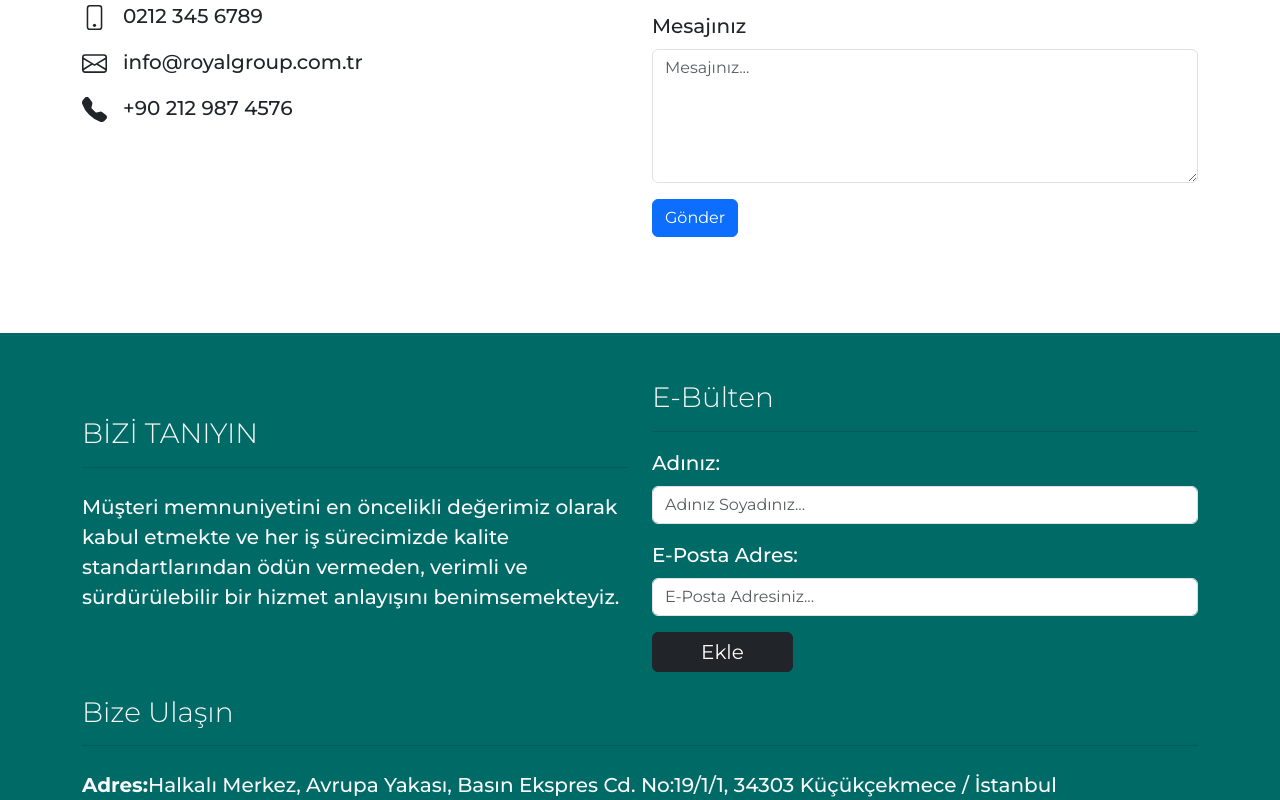
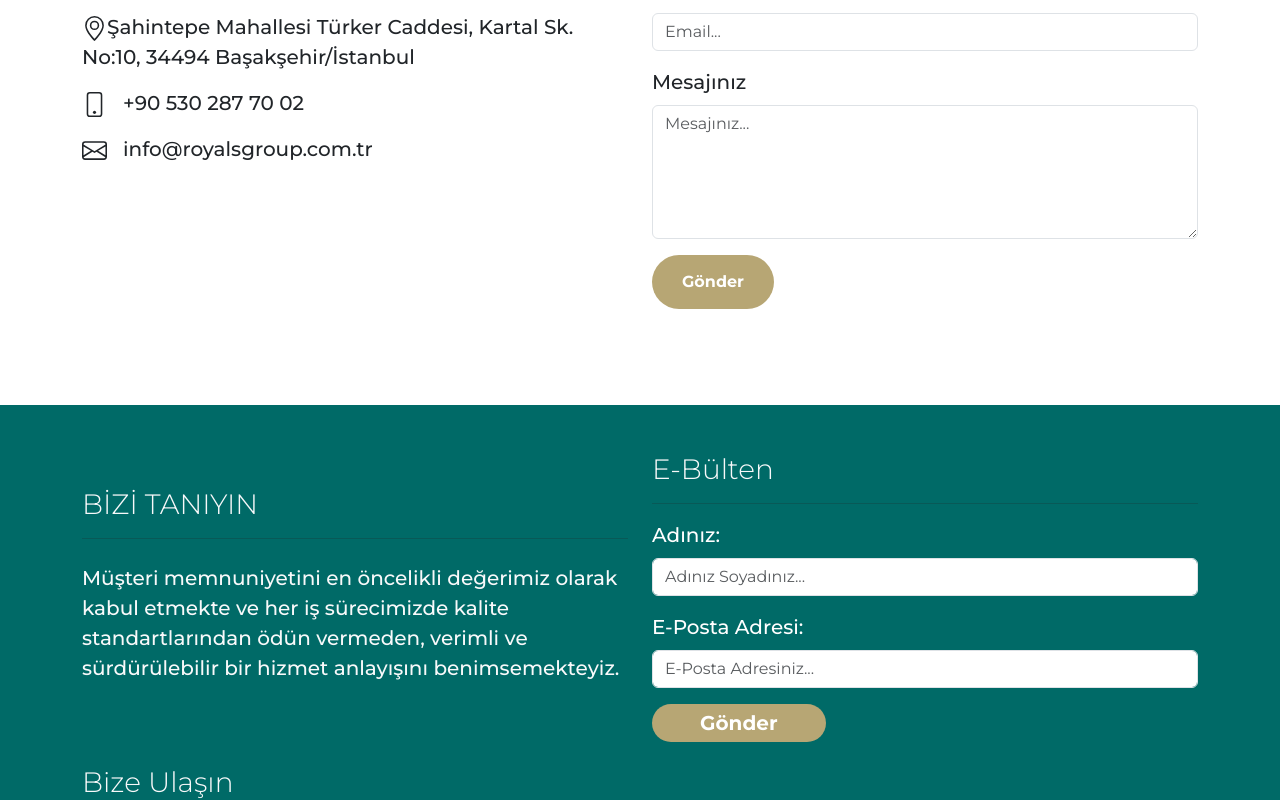
Before and after one commit to beratgdlk/royals-group-web-main, a React (Vite) app: page /contact in a window 1280 px wide. Shown: the part 385-1185 px from the top of the page. Built offline with nearby package versions, Linux system fonts and the light colour scheme; a web font is replaced by a local one.

Commit message:
last check

```diff
--- a/src/components/Footer.jsx
+++ b/src/components/Footer.jsx
@@ -1,4 +1,5 @@
 import { Container, Row } from "react-bootstrap";
+import "../css/Footer.scss";
 
 function Footer() {
   return (
@@ -35,7 +36,7 @@ function Footer() {
                   </div>
                   <div className="mb-3">
                     <label htmlFor="surname" className="form-label text-white">
-                      E-Posta Adres:
+                      E-Posta Adresi:
                     </label>
                     <input
                       type="text"
@@ -45,8 +46,8 @@ function Footer() {
                       className="form-control"
                     />
                   </div>
-                  <button type="submit" className="btn btn-dark fs-5 px-5 py-1">
-                    Ekle
+                  <button type="submit" className="btn btn-send fs-5 px-5 py-1">
+                    Gönder
                   </button>
                 </form>
               </div>
@@ -56,25 +57,24 @@ function Footer() {
               <hr />
               <p className="py-2 text-light">
                 <strong>Adres:</strong>
-                Halkalı Merkez, Avrupa Yakası, Basın Ekspres Cd. No:19/1/1,
-                34303 Küçükçekmece / İstanbul
+                Şahintepe Mahallesi Türker Caddesi, Kartal Sk. No:10, 34494 Başakşehir/İstanbul
               </p>
               <p className="text-light">
                 {" "}
                 <span>
-                  <strong>Telefon: </strong>0 212 456 7803
+                  <strong>Telefon: </strong>+90 530 287 70 02
                 </span>
               </p>
               <p className="text-light">
                 {" "}
                 <span>
-                  <strong>Email: </strong>info@ambalaj.com.tr
+                  <strong>Email: </strong>info@royalsgroup.com.tr
                 </span>
               </p>
               <p className="text-light">
                 <span>
                   <strong>Web: </strong>
-                  https://example.com.tr
+                  https://royalsgroup.com.tr
                 </span>
               </p>
             </div>
--- a/src/css/Footer.css
+++ b/src/css/Footer.css
@@ -1 +1,16 @@
-/*# sourceMappingURL=Footer.css.map */
+.btn-send{
+    color: white !important;
+    background-color: #B7A674 !important;
+     padding: 15px 30px;
+      font-size: 16px;
+      font-weight: bold;
+      border: none;
+      border-radius: 35px;
+      transition: transform 0.3s ease, box-shadow 0.3s ease;
+}
+
+.btn-send:hover{
+    color: rgb(0, 0, 0);
+    background-color: #756a4a !important;
+    transition: 1s;
+}
--- a/src/css/Footer.scss
+++ b/src/css/Footer.scss
@@ -0,0 +1,15 @@
+.btn-send{
+    color: white !important;
+    background-color: #B7A674 !important;
+     padding: 15px 30px;
+      font-size: 16px;
+      font-weight: bold;
+      border: none;
+      border-radius: 35px;
+      transition: transform 0.3s ease, box-shadow 0.3s ease;
+
+    .btn-send:hover{
+        color: rgb(0, 0, 0);
+        background-color: #756a4a !important;
+    }
+}
--- a/src/pages/Contact.jsx
+++ b/src/pages/Contact.jsx
@@ -4,6 +4,7 @@ function Contact() {
   return (
     <>
       <div className="container my-5 py-5">
+        <h1>Bize Ulaşın!</h1>
         <div className="row d-flex justify-content-center align-items-center">
           <div className="col-lg-6 col-md-8 col-sm-12">
             <div className="text-start">
@@ -20,8 +21,8 @@ function Contact() {
                     <path d="M12.166 8.94c-.524 1.062-1.234 2.12-1.96 3.07A32 32 0 0 1 8 14.58a32 32 0 0 1-2.206-2.57c-.726-.95-1.436-2.008-1.96-3.07C3.304 7.867 3 6.862 3 6a5 5 0 0 1 10 0c0 .862-.305 1.867-.834 2.94M8 16s6-5.686 6-10A6 6 0 0 0 2 6c0 4.314 6 10 6 10" />
                     <path d="M8 8a2 2 0 1 1 0-4 2 2 0 0 1 0 4m0 1a3 3 0 1 0 0-6 3 3 0 0 0 0 6" />
                   </svg>
-                  Halkalı Merkez, Avrupa Yakası, Basın Ekspres Cd. No:19/1/1,
-                  34303 Küçükçekmece / İstanbul
+                  Şahintepe Mahallesi Türker Caddesi, Kartal Sk. No:10,
+                  34494  Başakşehir/İstanbul
                 </p>
               </div>
               <div>
@@ -37,7 +38,7 @@ function Contact() {
                     <path d="M11 1a1 1 0 0 1 1 1v12a1 1 0 0 1-1 1H5a1 1 0 0 1-1-1V2a1 1 0 0 1 1-1zM5 0a2 2 0 0 0-2 2v12a2 2 0 0 0 2 2h6a2 2 0 0 0 2-2V2a2 2 0 0 0-2-2z" />
                     <path d="M8 14a1 1 0 1 0 0-2 1 1 0 0 0 0 2" />
                   </svg>
-                  0212 345 6789
+                  +90 530 287 70 02
                 </p>
               </div>
               <div>
@@ -52,28 +53,9 @@ function Contact() {
                   >
                     <path d="M0 4a2 2 0 0 1 2-2h12a2 2 0 0 1 2 2v8a2 2 0 0 1-2 2H2a2 2 0 0 1-2-2zm2-1a1 1 0 0 0-1 1v.217l7 4.2 7-4.2V4a1 1 0 0 0-1-1zm13 2.383-4.708 2.825L15 11.105zm-.034 6.876-5.64-3.471L8 9.583l-1.326-.795-5.64 3.47A1 1 0 0 0 2 13h12a1 1 0 0 0 .966-.741M1 11.105l4.708-2.897L1 5.383z" />
                   </svg>
-                  info@royalgroup.com.tr
+                  info@royalsgroup.com.tr
                 </p>
               </div>
-              <div>
-                <p>
-                  <svg
-                    xmlns="http://www.w3.org/2000/svg"
-                    width="25"
-                    height="25"
-                    fill="currentColor"
-                    className="bi bi-telephone-fill me-3"
-                    viewBox="0 0 16 16"
-                  >
-                    <path
-                      fillRule="evenodd"
-                      d="M1.885.511a1.745 1.745 0 0 1 2.61.163L6.29 2.98c.329.423.445.974.315 1.494l-.547 2.19a.68.68 0 0 0 .178.643l2.457 2.457a.68.68 0 0 0 .644.178l2.189-.547a1.75 1.75 0 0 1 1.494.315l2.306 1.794c.829.645.905 1.87.163 2.611l-1.034 1.034c-.74.74-1.846 1.065-2.877.702a18.6 18.6 0 0 1-7.01-4.42 18.6 18.6 0 0 1-4.42-7.009c-.362-1.03-.037-2.137.703-2.877z"
-                    />
-                  </svg>
-                  +90 212 987 4576
-                </p>
-              </div>
-
             </div>
           </div>
           <div className="col-lg-6 col-md-12 col-sm-12">
@@ -141,7 +123,7 @@ function Contact() {
                   </div>
                 </div>
                 <div className="col-lg-12">
-                  <button type="submit" className="btn btn-primary">
+                  <button type="submit" className="btn btn-send">
                     Gönder
                   </button>{" "}
                   {/* Gönder butonu eklendi */}
```
